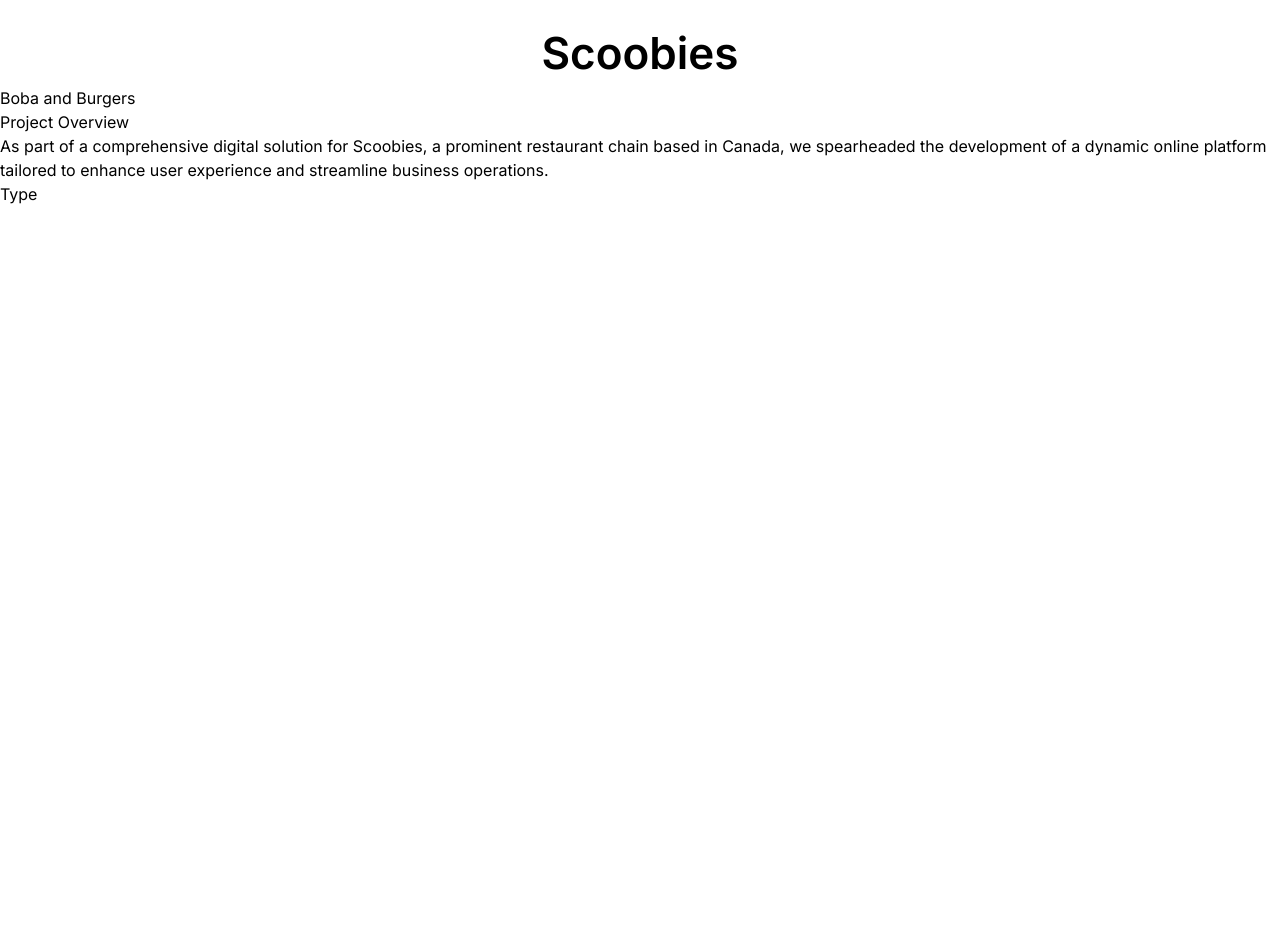
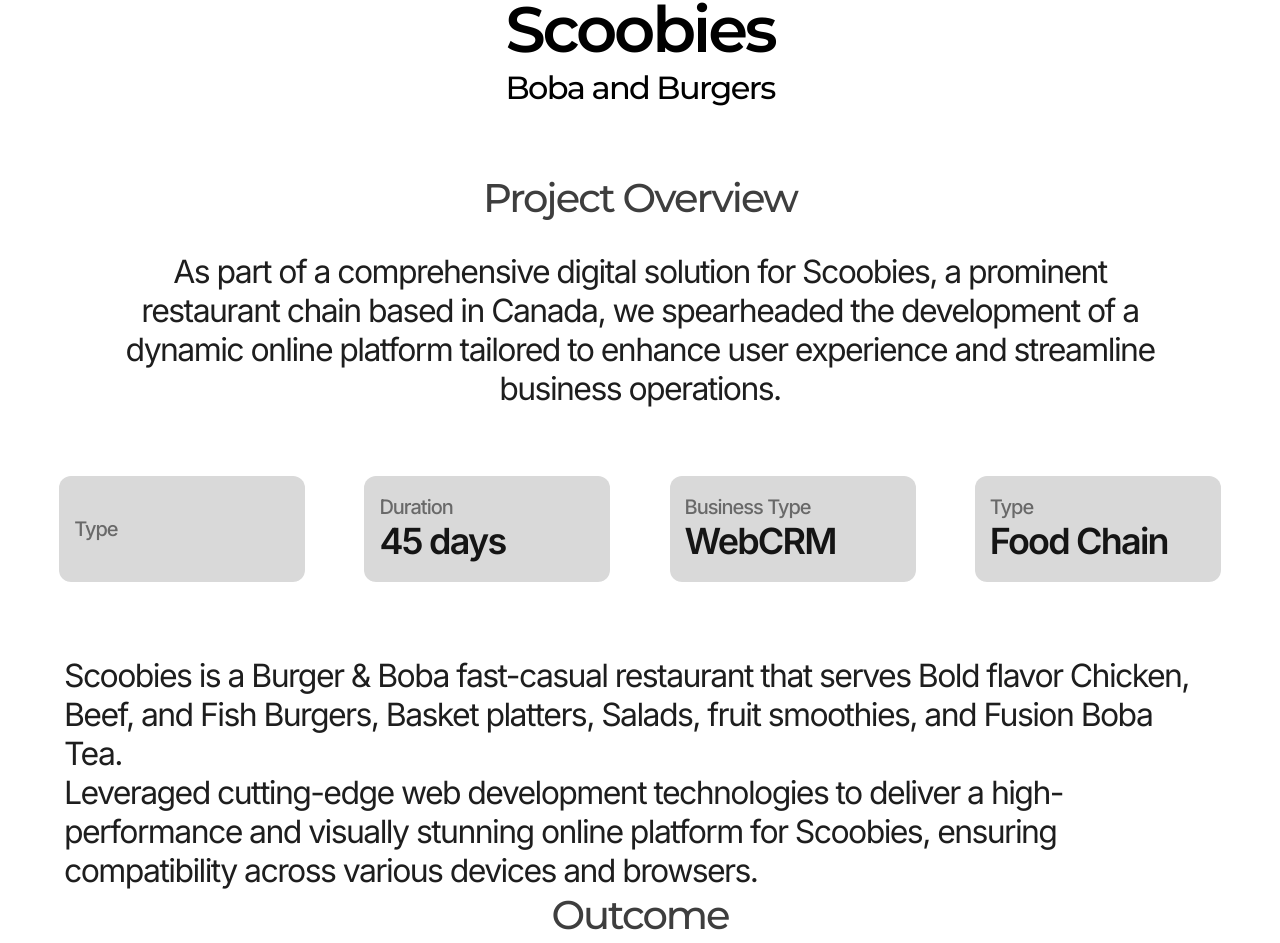
Before and after one commit to Joelshaji5/paperfoldNextJs, a Next.js app: page /Portfolio in a window 1280 px wide. Shown: the part 436-1379 px from the top of the page. Before the commit the page ends 800 px from the top, so only its background shows below. Built offline with nearby package versions, Linux system fonts and the light colour scheme.

Commit message:
portFolio Pc

```diff
--- a/package.json
+++ b/package.json
@@ -10,6 +10,7 @@
   },
   "dependencies": {
     "@emailjs/browser": "^3.11.0",
+    "@next/font": "^14.1.0",
     "jquery": "^3.7.1",
     "next": "^14.0.0",
     "react": "^18",
--- a/src/app/Component/HomePageComponent/Testing.jsx
+++ b/src/app/Component/HomePageComponent/Testing.jsx
@@ -16,7 +16,7 @@
     },
     {
       id: 2,
-      link: "Our Products",
+      link: "Products",
       name: "Our Products"
     },
     {
--- a/src/app/Component/Services/Servicelist.jsx
+++ b/src/app/Component/Services/Servicelist.jsx
@@ -2,6 +2,13 @@
 import React, { useState } from 'react';
 import Data from "../Constent/Priceinglist.json";
 import "../../Style/Servicelist.css"
+import { Inter, Roboto } from 'next/font/google'
+
+const inter = Inter({
+  weight: '400',
+  subsets: ['latin'],
+  display: 'swap',
+})
 
 
 // const Services = [
@@ -36,9 +43,9 @@
 
   const handleToggleActive = (index) => {
     if (activeIndex === index) {
-      setActiveIndex(null); // Toggle off if already active
+      setActiveIndex(null);
     } else {
-      setActiveIndex(index); // Set active if not already active
+      setActiveIndex(index);
     }
   };
 
@@ -57,7 +64,7 @@
 
 
 
-      <h1 className='mt-12 text-center serviceHeading'>{serviceData.name}</h1>
+      <h1 className='mt-12 text-center serviceHeading inter.className '>{serviceData.name}</h1>
 
       <div className='flex serviceTable'>
       {serviceData.base && (
--- a/src/app/Portfolio/PortfolioCarousel.jsx
+++ b/src/app/Portfolio/PortfolioCarousel.jsx
@@ -1,46 +1,43 @@
-"use client"
-import React, { useState } from 'react';
+"use client";
+import React, { useState } from "react";
 import Slider from "react-slick";
 import "slick-carousel/slick/slick.css";
 import "slick-carousel/slick/slick-theme.css";
-import { useMediaQuery } from 'react-responsive';
-import "../Style/Portfolio.css"
-import Testing from "../Component/HomePageComponent/Testing"
-import DataPortfolio from "../Component/Constent/PortfolioData.json"
+import { useMediaQuery } from "react-responsive";
+import "../Style/Portfolio.css";
+import Testing from "../Component/HomePageComponent/Testing";
+import DataPortfolio from "../Component/Constent/PortfolioData.json";
 
 const PortfolioCarousel = () => {
-
   const isMobile = useMediaQuery({ maxWidth: 767 });
   const [description, setDescription] = useState(DataPortfolio[0].description);
-    const [subHeading ,setSubHeading] = useState(DataPortfolio[0].subName);
+  const [subHeading, setSubHeading] = useState(DataPortfolio[0].subName);
   const [titleCard, setTitleCard] = useState(DataPortfolio[0].name);
   const [typeCard, setTypeCard] = useState([]);
   const [DaysCard, setDaysCard] = useState(DataPortfolio[0].duration);
   const [sector, setSector] = useState(DataPortfolio[0].sector);
   const [services, setServices] = useState(DataPortfolio[0].services);
-    const [projectOverview, setProjectOverview] = useState(DataPortfolio[0].projectOverview);
-    const [technologies, setTechnologies] = useState(DataPortfolio[0].technologies);
+  const [projectOverview, setProjectOverview] = useState(
+    DataPortfolio[0].projectOverview
+  );
+  const [technologies, setTechnologies] = useState(
+    DataPortfolio[0].technologies
+  );
   const [outcome, setOutcome] = useState(DataPortfolio[0].outcome);
   const [infoImg, setInfoImg] = useState(DataPortfolio[0].imageSrcInfo);
   const [infoImg2, setInfoImg2] = useState(DataPortfolio[0].imageSrcInfo2);
 
-
-
-
-
-
-
-    const [CardType, setTitl] = useState('');
+  const [CardType, setTitl] = useState("");
 
   const [initialSlideMobile, setInitialSlideMobile] = useState(0);
 
   const handleImageClick = (imageData, event, index) => {
-        console.log('Image clicked:', imageData);
+    console.log("Image clicked:", imageData);
     setDescription(imageData.description);
     setSubHeading(imageData.subName);
     setTitleCard(imageData.name);
     setInitialSlideMobile(index);
-        setDaysCard(imageData.duration)
+    setDaysCard(imageData.duration);
     console.log(typeCard);
     setTypeCard([imageData.services]);
     setSector(imageData.sector);
@@ -50,11 +47,32 @@
     setOutcome(imageData.outcome);
     setInfoImg2(imageData.imageSrcInfo2);
     setInfoImg(imageData.imageSrcInfo);
-
   };
 
   const initialSlidePC = initialSlideMobile - 1;
   const initialSlide = isMobile ? initialSlideMobile : initialSlidePC;
+
+  function SampleNextArrow(props) {
+    const { className, style, onClick } = props;
+    return (
+      <div
+        className={className}
+        style={{ ...style, display: "block", background: "red" }}
+        onClick={onClick}
+      />
+    );
+  }
+
+  function SamplePrevArrow(props) {
+    const { className, style, onClick } = props;
+    return (
+      <div
+        className={className}
+        style={{ ...style, display: "block", background: "green" }}
+        onClick={onClick}
+      />
+    );
+  }
 
   var settings = {
     dots: true,
@@ -65,7 +83,10 @@
     initialSlide: initialSlide,
     autoplay: false,
     pauseOnHover: true,
+    nextArrow: <SampleNextArrow />,
+    prevArrow: <SamplePrevArrow />,
     cssEase: "linear",
+
     responsive: [
       {
         breakpoint: 1024,
@@ -73,8 +94,8 @@
           slidesToShow: 3,
           slidesToScroll: 3,
           infinite: true,
-              dots: true
-            }
+          dots: true,
+        },
       },
       {
         breakpoint: 600,
@@ -82,7 +103,7 @@
           slidesToShow: 2,
           slidesToScroll: 2,
           initialSlide: initialSlide,
-            }
+        },
       },
       {
         breakpoint: 480,
@@ -92,80 +113,84 @@
           slidesToScroll: 1,
           autoplay: false,
           dots: true,
-
-
-            }
-          }
-        ]
+        },
+      },
+    ],
   };
 
   const MobileImageSlider = () => (
-        <div className='pt-16'>
-            <Slider {...settings} className='SliderMb'>
+    <div className="pt-16 inter">
+      <Slider {...settings} className="SliderMb">
         {DataPortfolio.map((imageData, index) => (
-                    <div key={index} className='MobileDivPortfolio' onClick={(event) => handleImageClick(imageData, event, index)}>
-
-                        <img className='PortfolioImage' src={imageData.imageSrcMb} alt={`PortfolioMbImage ${index + 1}`} />
-                  <h1 className='CardTitle'>{imageData.name}</h1>
-            <h1 className='CardSubHeading'>{imageData.subName}</h1>
-            <h1 className='ProjectOverView'>Project Overview</h1>
-            <h1 className='CardDescription'>{imageData.projectOverview}</h1>
-            <div className='OverviewSmallDivMain'>
-              <div className='OverviewSmallDiv'>
-                <p className='OverviewSmallDivP'>Type</p>
-                <div className='flex'>
-                {imageData.services.map((itm, index)=>{
-                  return(
-                    <div  key={index}>
-                    <h3 className='OverviewSmallDivH'>{itm}</h3>
-                    {index !== imageData.businessType.length - 1 && <span className='OverviewSmallDivH'> , </span>}
+          <div
+            key={index}
+            className="MobileDivPortfolio"
+            onClick={(event) => handleImageClick(imageData, event, index)}
+          >
+            <img
+              className="PortfolioImage"
+              src={imageData.imageSrcMb}
+              alt={`PortfolioMbImage ${index + 1}`}
+            />
+            <h1 className="CardTitle montserrat.className">{imageData.name}</h1>
+            <h1 className="CardSubHeading font-inter">{imageData.subName}</h1>
+            <h1 className="ProjectOverView">Project Overview</h1>
+            <h1 className="CardDescription Inter.className">
+              {imageData.projectOverview}
+            </h1>
+            <div className="OverviewSmallDivMain">
+              <div className="OverviewSmallDiv">
+                <p className="OverviewSmallDivP">Type</p>
+                <div className="flex">
+                  {imageData.services.map((itm, index) => {
+                    return (
+                      <div key={index} className="flex">
+                        <h3 className="OverviewSmallDivH">{itm}</h3>
+                        {index !== imageData.services.length - 1 && (
+                          <span className="OverviewSmallDivH"> , </span>
+                        )}
                       </div>
-                  )
+                    );
                   })}
-
-
                 </div>
               </div>
-              <div className='OverviewSmallDiv'>
-              <p className='OverviewSmallDivP'>Duration</p>
-              <h3 className='OverviewSmallDivH'>{imageData.duration}</h3>
-
-
+              <div className="OverviewSmallDiv">
+                <p className="OverviewSmallDivP">Duration</p>
+                <h3 className="OverviewSmallDivH">{imageData.duration}</h3>
               </div>
             </div>
 
-            <div className='OverviewSmallDivMain'>
-              <div className='OverviewSmallDiv'>
-              <p className='OverviewSmallDivP'>Business Type</p>
-              <div className='flex'>
-              {imageData.businessType.map((itm, index)=>{
-                  return(
-                    <div key={index}>
-                    <h3  className='OverviewSmallDivH'>{itm}</h3>
-                    {index !== imageData.businessType.length - 1 && <span className='OverviewSmallDivH'> , </span>}
+            <div className="OverviewSmallDivMain">
+              <div className="OverviewSmallDiv">
+                <p className="OverviewSmallDivP">Business Type</p>
+                <div className="flex">
+                  {imageData.businessType.map((itm, index) => {
+                    return (
+                      <div key={index} className="flex">
+                        <h3 className="OverviewSmallDivH">{itm}</h3>
+
+                        {index < imageData.businessType.length - 1 && (
+                          <span className="OverviewSmallDivH"> , </span>
+                        )}
                       </div>
-
-                  )
+                    );
                   })}
                 </div>
-
-              </div >
-              <div className='OverviewSmallDiv'>
-                <p className='OverviewSmallDivP'>Sector</p>
-                <h3 className='OverviewSmallDivH'>{imageData.sector}</h3>
+              </div>
+              <div className="OverviewSmallDiv">
+                <p className="OverviewSmallDivP">Sector</p>
+                <h3 className="OverviewSmallDivH">{imageData.sector}</h3>
               </div>
             </div>
-            <img src={imageData.imageSrcInfo} alt='scoobies' />
-            <p className='PortfolioDescription'>{imageData.description}</p>
-            <p className='PortfolioDescription2'>{imageData.technologies}</p>
-            <img src={imageData.imageSrcInfo2} alt='Image' />
+            <img src={imageData.imageSrcInfo} alt="scoobies" />
+            <p className="PortfolioDescription">{imageData.description}</p>
+            <p className="PortfolioDescription2">{imageData.technologies}</p>
+            <img src={imageData.imageSrcInfo2} alt="Image" />
 
-            <h1 className='Outcome'>Outcome</h1>
-            <p className='OutcomeP'>{imageData.outcome}</p>
+            <h1 className="Outcome">Outcome</h1>
+            <p className="OutcomeP">{imageData.outcome}</p>
           </div>
-
         ))}
-
       </Slider>
     </div>
   );
@@ -173,40 +198,89 @@
   const PCImageSlider = () => (
     <Slider {...settings}>
       {DataPortfolio.map((imageData, index) => (
-                <div key={index} className='PorfolioPcImgDiv' onClick={(event) => handleImageClick(imageData, event, index)}>
-
-                        <img className='PortfolioImage' src={imageData.imageSrc} alt={`PortfolioMbImage ${index + 1}`} />
-
-
-
+        <div
+          key={index}
+          className="PorfolioPcImgDiv"
+          onClick={(event) => handleImageClick(imageData, event, index)}
+        >
+          <img
+            className="PortfolioImage"
+            src={imageData.imageSrc}
+            alt={`PortfolioMbImage ${index + 1}`}
+          />
         </div>
       ))}
     </Slider>
   );
 
   return (
-        <div className='MbTesting'>
+    <div className="MbTesting">
       <Testing />
       {isMobile ? <MobileImageSlider /> : <PCImageSlider />}
-            <div className='HideMblider'>
+      <div className="HideMblider">
+        <h1 className="CardTitle">{titleCard}</h1>
+        <h1 className="CardSubHeading">{subHeading}</h1>
+        <h1 className="ProjectOverView">Project Overview</h1>
+        <h1 className="CardDescription">{projectOverview}</h1>
+        <div className="OverviewSmallDivMain ">
 
-            <h1 className='CardTitle'>{titleCard}</h1>
-            <h1 className='CardSubHeading'>{subHeading}</h1>
-            <h1 className='ProjectOverView'>Project Overview</h1>
-            <h1 className='CardDescription'>{projectOverview}</h1>
-            <div className='OverviewSmallDivMain'>
-              <div className='OverviewSmallDiv'>
-                <p className='OverviewSmallDivP'>Type</p>
-
+          <div className="OverviewSmallDiv">
+            <p className="OverviewSmallDivP">Type</p>
+            <div className="flex">
+              {typeCard.map((itm, index) => {
+                return (
+                  <div key={index} className="flex">
+                    <h3 className="OverviewSmallDivH">{itm}</h3>
+                  </div>
+                );
+              })}
             </div>
           </div>
 
+          <div className="OverviewSmallDiv">
+            <p className="OverviewSmallDivP">Duration</p>
+            <h3 className="OverviewSmallDivH">{DaysCard}</h3>
 
+          </div>
+
+          <div className="OverviewSmallDiv">
+            <p className="OverviewSmallDivP">Business Type</p>
+            <div className="flex">
+              {services.map((itm, index) => {
+                return (
+                  <div key={index} className="flex">
+                    <h3 className="OverviewSmallDivH">{itm}</h3>
+                  </div>
+                );
+              })}
+            </div>
+          </div>
+
+          <div className="OverviewSmallDiv">
+            <p className="OverviewSmallDivP">Type</p>
+        <h3 className="OverviewSmallDivH">{sector}</h3>
+          </div>
+
+        </div>
+
+        <div>
+
+        {/* <img src={imageData.imageSrcInfo} alt="scoobies" /> */}
+            <p className="PortfolioDescription">{description}</p>
+            <p className="PortfolioDescription2">{technologies}</p>
+            {/* <img src={imageData.imageSrcInfo2} alt="Image" /> */}
+
+            <h1 className="Outcome">Outcome</h1>
+            <p className="OutcomeP">{outcome}</p>
+
+        <div>
 
         </div>
 
         </div>
+      </div>
+    </div>
   );
-}
+};
 
 export default PortfolioCarousel;
--- a/src/app/Style/Portfolio.css
+++ b/src/app/Style/Portfolio.css
@@ -4,9 +4,16 @@
 
 }
 
-.MobileDivPortfolio{
-    height: 50vh;
-}
+
+
+/* slick-slide:nth-child(2)[aria-hidden="true"] {
+    background-color: blue;
+  }
+
+
+  .slick-current{
+    background-color: red;
+  } */
 
 
 .MobileDivPortfolio > img{
@@ -17,6 +24,18 @@
     height: inherit;
 
 
+}
+
+.CardSubHeading{
+    color: #000;
+font-family: Montserrat;
+font-size: 32px;
+font-style: normal;
+font-weight: 500;
+line-height: normal;
+letter-spacing: -1.6px;
+margin: auto;
+text-align: center;
 }
 
 .PorfolioPcImgDiv > img{
@@ -31,11 +50,43 @@
 
 
 .CardTitle{
+    color: #000;
+    font-family: Montserrat;
+    font-size: 64px;
+    font-style: normal;
+    font-weight: 600;
+    line-height: normal;
+    letter-spacing: -3.2px;
     text-align: center;
-    font-size: 44px;
-    font-weight: 600;
-    margin-top: 50px;
+    margin-top: 20px;
 
+}
+
+.ProjectOverView{
+    margin-top: 66px;
+    color: #3E3E3E;
+font-family: Montserrat;
+font-size: 40px;
+font-style: normal;
+font-weight: 500;
+line-height: normal;
+letter-spacing: -2px;
+text-align: center;
+
+}
+
+.CardDescription{
+    color: #1E1E1E;
+text-align: center;
+font-family: Inter;
+font-size: 32px;
+font-style: normal;
+font-weight: 400;
+line-height: normal;
+letter-spacing: -1.6px;
+width: 82%;
+margin: auto;
+margin-top: 30px;
 }
 
 
@@ -44,11 +95,111 @@
 }
 
 
+
 .HideMblider{
     display: block;
 }
 
+.OverviewSmallDivMain{
+    display: flex;
+    justify-content: space-evenly;
+    margin-top: 68px;
+    margin-bottom: 74px;
+}
+
+.PortfolioDescription{
+    color: #1E1E1E;
+font-family: Inter;
+font-size: 32px;
+font-style: normal;
+font-weight: 400;
+line-height: normal;
+letter-spacing: -1.6px;
+width: 90%;
+margin: auto;
+}
+
+.PortfolioDescription2{
+    color: #1E1E1E;
+    font-family: Inter;
+    font-size: 32px;
+    font-style: normal;
+    font-weight: 400;
+    line-height: normal;
+    letter-spacing: -1.6px;
+    width: 90%;
+    margin: auto;
+}
+
+.Outcome{
+    color: #3E3E3E;
+font-family: Montserrat;
+font-size: 40px;
+font-style: normal;
+font-weight: 500;
+line-height: normal;
+letter-spacing: -2px;
+text-align: center;
+width: 90%;
+margin: auto;
+}
+
+.OutcomeP{
+    color: #1E1E1E;
+text-align: center;
+font-family: Inter;
+font-size: 32px;
+font-style: normal;
+font-weight: 400;
+line-height: normal;
+letter-spacing: -1.6px;
+width: 90%;
+margin: auto;
+}
+
+
+
+.OverviewSmallDiv{
+    width: 246px;
+height: 106px;
+flex-shrink: 0;
+border-radius: 12px;
+background: #D9D9D9;
+display: flex;
+justify-content: center;
+flex-direction: column;
+padding-left: 15px;
+padding-block: 12px;
+}
+
+.OverviewSmallDivP{
+    color: #696969;
+font-family: Inter;
+font-size: 20px;
+font-style: normal;
+font-weight: 500;
+line-height: normal;
+letter-spacing: -1px;
+}
+
+.OverviewSmallDivH {
+    color: #151515;
+font-family: Inter;
+font-size: 36px;
+font-style: normal;
+font-weight: 600;
+line-height: normal;
+letter-spacing: -1.8px;
+}
+
 @media only screen and (max-width: 780px) {
+
+
+    .MobileDivPortfolio{
+        height: 80vh;
+        object-fit: cover;
+
+    }
 
     .HideMblider{
         display: none;
@@ -61,7 +212,7 @@
 .CardTitle{
 
     color: #000;
-font-family: Montserrat;
+/* font-family: Montserrat; */
 font-size: 40px;
 font-style: normal;
 font-weight: 600;
@@ -73,9 +224,13 @@
 }
 
 
+.PortfolioImage{
+    height: 80vh;
+}
+
 .CardSubHeading{
     color: #000;
-font-family: Montserrat;
+/* font-family: Montserrat; */
 font-size: 20px;
 font-style: normal;
 font-weight: 600;
@@ -207,4 +362,7 @@
 .MbTesting{
     display: block;
 }
+
+
+
 }
--- a/src/app/Style/Servicelist.css
+++ b/src/app/Style/Servicelist.css
@@ -1,5 +1,5 @@
 .serviceHeading{
-    font-family: inter;
+    /* font-family: inter; */
     font-size: 50px;
     color: #1e1e1e;
 }
--- a/src/app/layout.js
+++ b/src/app/layout.js
@@ -6,7 +6,19 @@
 
 
 
-const inter = Inter({ subsets: ["latin"] });
+
+export const inter = Inter({
+  subsets: ['latin'],
+  display: 'swap',
+  variable:'--inter'
+
+})
+
+const montserrat = Montserrat({
+  subsets: ['latin'],
+  display: 'swap',
+})
+
 
 export const metadata = {
   title: "Paperfold Sequential",
@@ -18,7 +30,8 @@
     <html lang="en">
       {/* <StickyNavbar /> */}
       {/* Header/ Navbar */}
-      <body className={inter.className}>{children}</body>
+      <body className={inter.variable
+      }>{children}</body>
 
     </html>
   );
--- a/tailwind.config.js
+++ b/tailwind.config.js
@@ -7,11 +7,9 @@
   ],
   theme: {
     extend: {
-      backgroundImage: {
-        'gradient-radial': 'radial-gradient(var(--tw-gradient-stops))',
-        'gradient-conic':
-          'conic-gradient(from 180deg at 50% 50%, var(--tw-gradient-stops))',
-      },
+    fontFamily:{
+      inter:['var(--inter)']
+    }
     },
   },
   plugins: [],
```
Also changed, not shown: src/app/Products/page.js (added, +11 -0 lines), 1 other file (tests, documents, lock files or other folders). Lines whose indentation alone changed are shown as unchanged.
